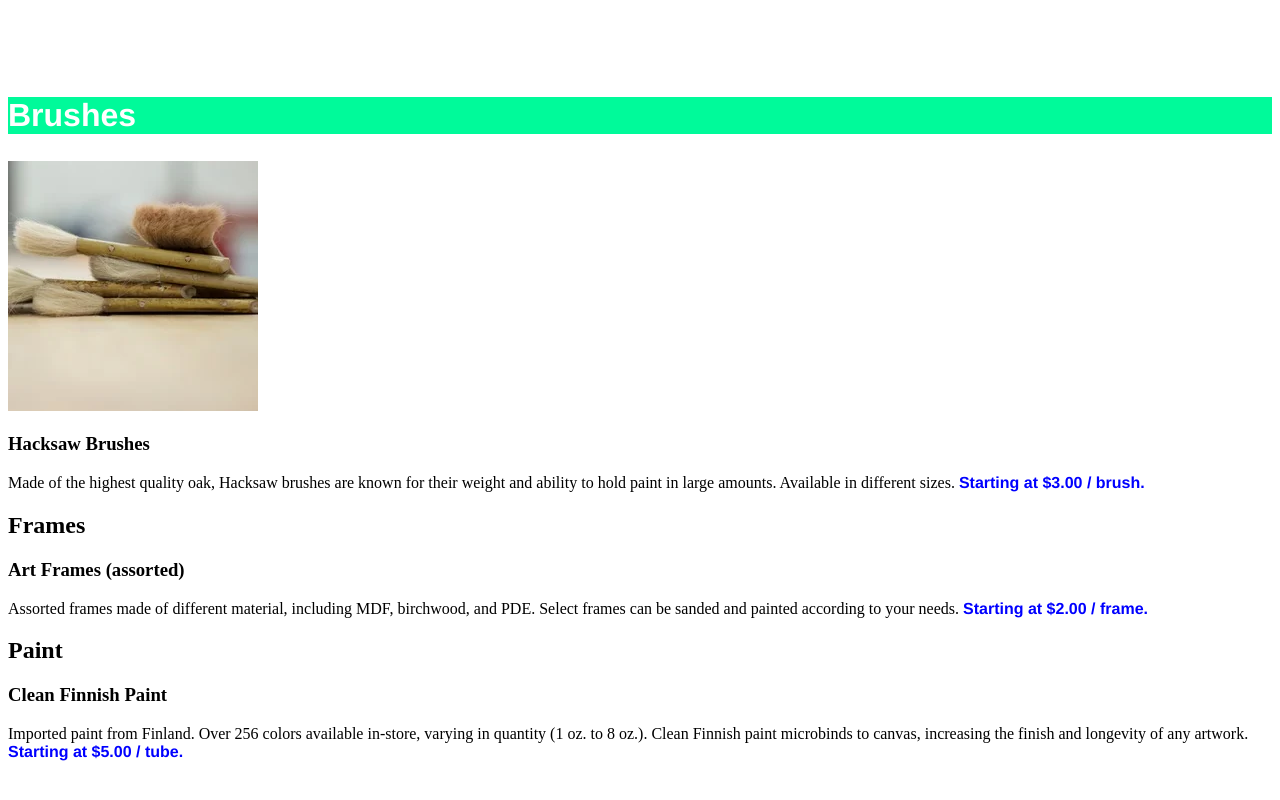
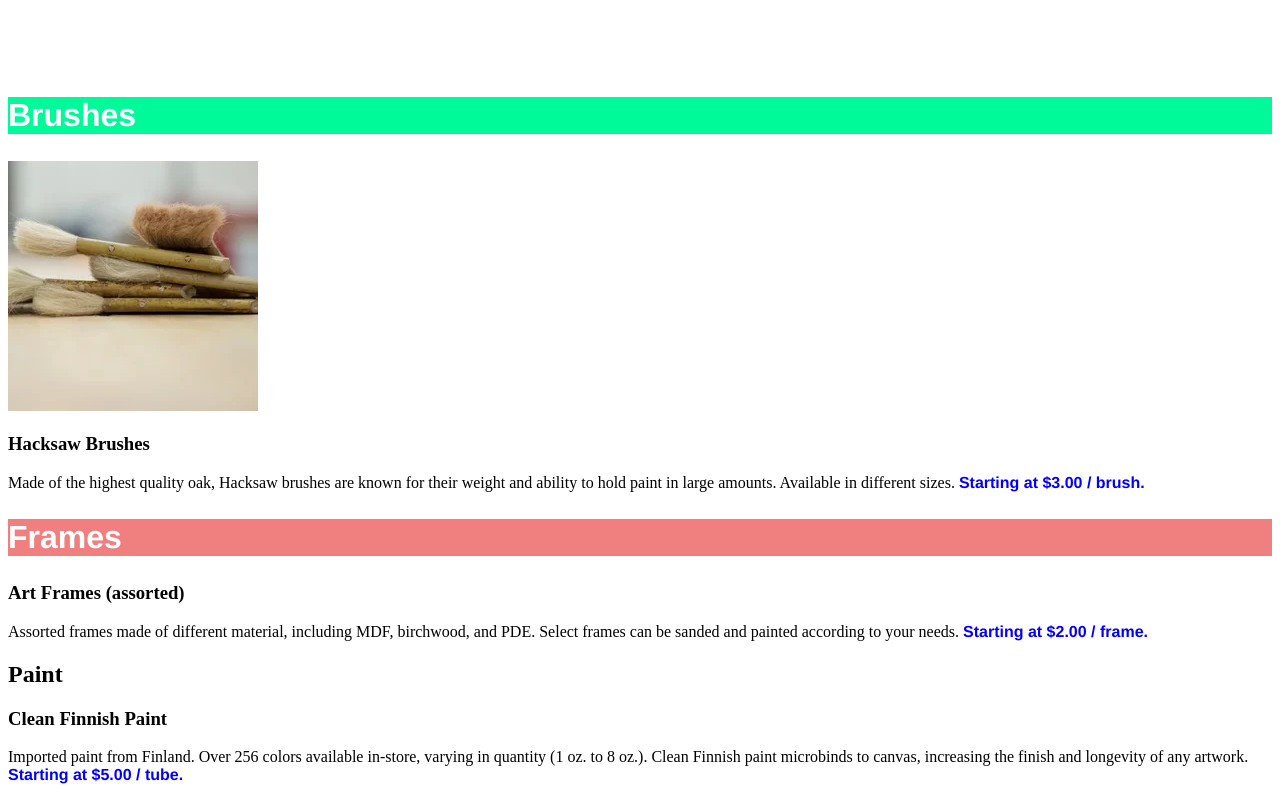
Before and after one commit to AndriusAlimas/Alimas-Arts-Crafts, a plain HTML site: page index.html in a window 1280 px wide. Shown: the part 631-1431 px from the top of the page. Before the commit the page ends 1408 px from the top, so only its background shows below. Drawn offline with Linux system fonts and the light colour scheme.

Commit message:
added title frame id. In css file we reformatted a bit style to read better and we added this title-frame style

```diff
--- a/index.html
+++ b/index.html
@@ -28,8 +28,7 @@
            </section>
 
            <section>
-               <h2>Frames</h2>
-
+               <h2 id="title-frames">Frames</h2>
                <article>
                    <h3>Art Frames (assorted)</h3>
                    <p>
--- a/style.css
+++ b/style.css
@@ -8,14 +8,18 @@ header{
     background-image: url(./img/pattern.jpg);
 }
 
-#title-brushes{
+#title-brushes, #title-frames{
     font-family: Helvetica;
     font-size: 32px;
     font-weight: bold;
     color: white;
+}
+#title-brushes{
     background-color: mediumspringgreen;
 }
-
+#title-frames{
+    background-color: lightcoral;
+}
 .starting-price{
     font-family: Helvetica;
     font-weight: bold;
```
